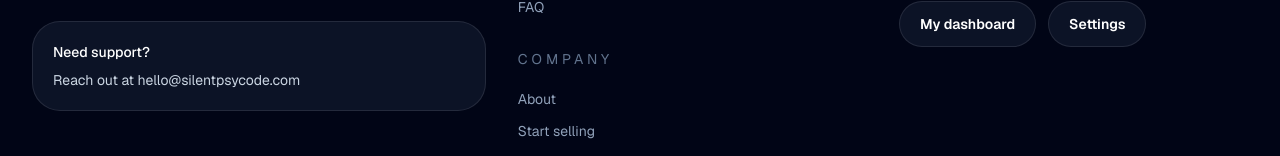
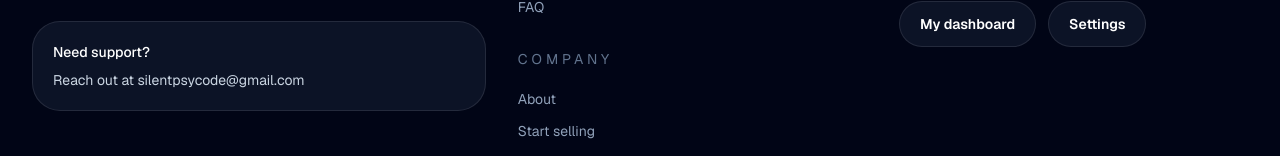
Before and after one commit to AkshayNamdeo7/silentpsycode, a Next.js app: page / in a window 1280 px wide. Shown: the part 3739-3895 px from the top of the page. Built offline with nearby package versions, Linux system fonts and the light colour scheme; no server answers; the database is empty.

Commit message:
Update contact email

```diff
--- a/src/components/layout/footer.tsx
+++ b/src/components/layout/footer.tsx
@@ -11,7 +11,7 @@ export default function Footer() {
           </p>
           <div className="rounded-[1.75rem] border border-white/10 bg-slate-900/80 p-5 text-sm text-slate-300">
             <p className="font-medium text-white">Need support?</p>
-            <p className="mt-2">Reach out at <a href="mailto:hello@silentpsycode.com" className="text-sky-300 hover:text-sky-200">hello@silentpsycode.com</a></p>
+            <p className="mt-2">Reach out at <a href="mailto:silentpsycode@gmail.com" className="text-sky-300 hover:text-sky-200">silentpsycode@gmail.com</a></p>
           </div>
         </div>
 
@@ -29,7 +29,7 @@ export default function Footer() {
             <nav className="mt-5 space-y-3 text-sm text-slate-400">
               <Link href="/#features" className="block transition hover:text-white">About</Link>
               <Link href="/sell" className="block transition hover:text-white">Start selling</Link>
-              <Link href="mailto:hello@silentpsycode.com" className="block transition hover:text-white">Contact</Link>
+              <Link href="mailto:silentpsycode@gmail.com" className="block transition hover:text-white">Contact</Link>
             </nav>
           </div>
         </div>
```
